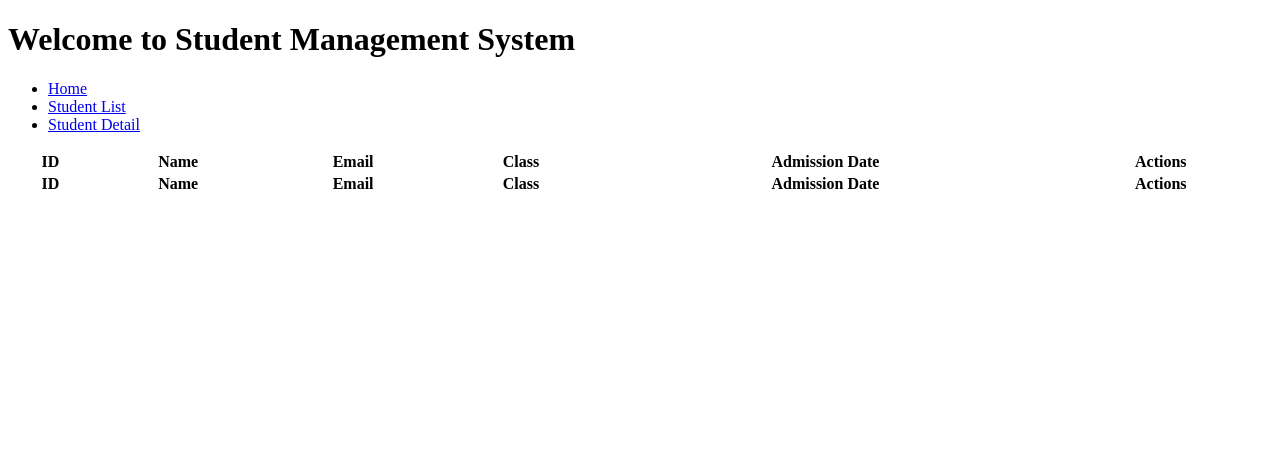
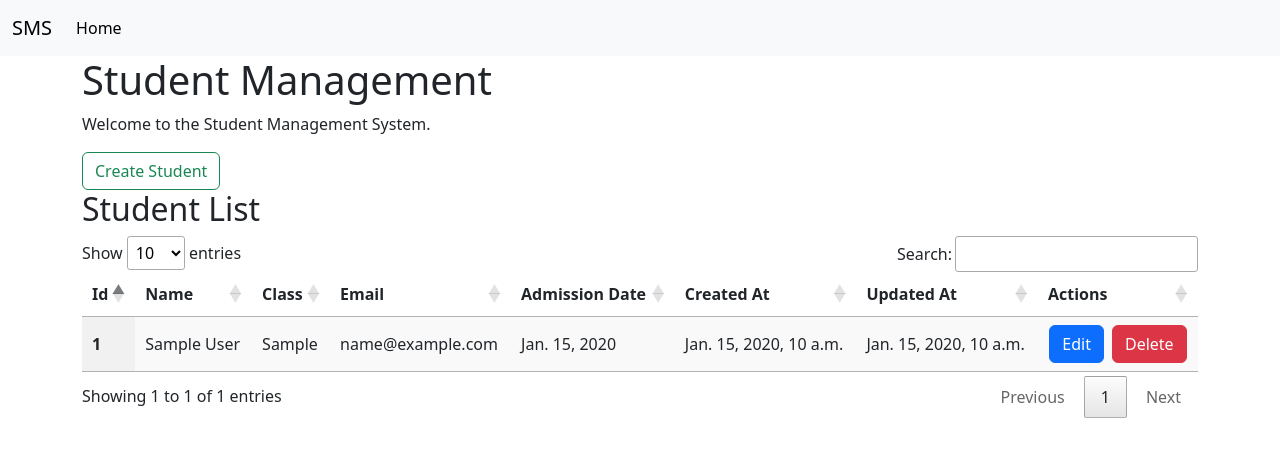
Before and after one commit to sahil1330/student-app, a Django app: page / in a window 1280 px wide. Shown: the top 457 px of the page. Run offline with Django 5.2, Linux system fonts and the light colour scheme; tables that the repository leaves empty hold one stand-in row (values such as "Sample post"); lists and menus that the app fills with data are empty; some libraries are stand-ins or nearby versions.

Commit message:
Add student management features including CRUD operations and status tracking

```diff
--- a/student_management/student/models.py
+++ b/student_management/student/models.py
@@ -11,7 +11,7 @@ class Student(models.Model):
     student_admission_date = models.DateField()
     created_at = models.DateTimeField(default=timezone.now)
     updated_at = models.DateTimeField(auto_now=True)
-
+    status = models.CharField(max_length=10, default='present')
     def __str__(self):
         return self.student_name
 
--- /dev/null
+++ b/student_management/student/templates/delete_student.html
@@ -0,0 +1,5 @@
+{% extends "layout.html" %}
+
+{% block content %}
+
+{% endblock %}
--- a/student_management/student/templates/index.html
+++ b/student_management/student/templates/index.html
@@ -1,76 +1,64 @@
-<!DOCTYPE html>
-<html lang="en">
+{% extends "layout.html" %}
 
-<head>
-    <meta charset="UTF-8">
-    <meta name="viewport" content="width=device-width, initial-scale=1.0">
-    <title>Student Management</title>
-    <link href="https://cdn.datatables.net/v/dt/dt-2.3.0/datatables.min.css" rel="stylesheet"
-        integrity="sha384-b6zpX2e8uzvhWek1oBTKdifu88SXYijvZlp44itAjiEbD8ic6XRiVFQ9F6u4gspj" crossorigin="anonymous">
 
-    <script src="https://cdn.datatables.net/v/dt/dt-2.3.0/datatables.min.js"
-        integrity="sha384-AFcRPcI5tCh/IuCki8nD5IrM9bWey0NmCM+Gyq+zHDmYZq9QlZ418kOdfglyNTWt"
-        crossorigin="anonymous"></script>
+{% block content %}
 
-    <script>
-        document.addEventListener('DOMContentLoaded', function () {
-            $('#student-table').DataTable({
-                paging: true,
-                searching: true,
-                ordering: true,
-                columnDefs: [
-                    { orderable: false, targets: 5 } // Disable ordering for the "Actions" column
-                ]
-            });
-        });
-    </script>
-</head>
+<h1>Student Management</h1>
+<p>Welcome to the Student Management System.</p>
+    <a href="{% url 'create_student' %}"><button type="button" class="btn btn-outline-success">Create Student</button></a>
 
-<body>
-    <h1>Welcome to Student Management System</h1>
-    <ul>
-        <li><a href="{% url 'index' %}">Home</a></li>
-        <li><a href="{% url 'student_list' %}">Student List</a></li>
-        <li><a href="{% url 'student_detail' student_id=1 %}">Student Detail</a></li>
-    </ul>
 
-    <div class="student-info">
-        <table id="student-table" class="table table-striped table-bordered" style="width:100%">
+{% if students %}
+<h2>Student List</h2>
+<table class="display" style="width: 100%;" id="myTable">
     <thead>
         <tr>
-                    <th>ID</th>
-                    <th>Name</th>
-                    <th>Email</th>
-                    <th>Class</th>
-                    <th>Admission Date</th>
-                    <th>Actions</th>
+            <th scope="col">Id</th>
+            <th scope="col">Name</th>
+            <th scope="col">Class</th>
+            <th scope="col">Email</th>
+            <th scope="col">Admission Date</th>
+            <th scope="col">Created At</th>
+            <th scope="col">Updated At</th>
+            <th scope="col">Actions</th>
         </tr>
     </thead>
     <tbody>
         {% for student in students %}
-                <tr>
-                    <td>{{ student.student_id }}</td>
-                    <td>{{ student.student_name }}</td>
-                    <td>{{ student.student_email }}</td>
-                    <td>{{ student.student_class }}</td>
-                    <td>{{ student.student_admission_date }}</td>
-                    <td><a href="">View</a></td>
+        {% if student.status != "deleted" %}
+        <th scope="row">{{student.student_id}}</th>
+        <td>{{student.student_name}}</td>
+        <td>{{student.student_class}}</td>
+        <td>{{student.student_email}}</td>
+        <td>{{student.student_admission_date}}</td>
+        <td>{{student.created_at}}</td>
+        <td>{{student.updated_at}}</td>
+        <td class="d-flex justify-content-center space gap-2">
+            <a href="{% url 'update_student' student.student_id %}"><button type="button" class="btn btn-primary">
+                    Edit
+                </button></a>
+            <form action="{% url 'delete_student' student.student_id %}" method="post">
+                {% csrf_token %}
+                <button type="button"
+                    onclick="confirm('Are you sure you want to delete this student?') ? this.form.submit() : null;"
+                    class="btn btn-danger">Delete</button>
+            </form>
+        </td>
         </tr>
+        {% endif %}
+
         {% endfor %}
     </tbody>
-            <tfoot>
-                <tr>
-                    <th>ID</th>
-                    <th>Name</th>
-                    <th>Email</th>
-                    <th>Class</th>
-                    <th>Admission Date</th>
-                    <th>Actions</th>
-                </tr>
-            </tfoot>
+</table>
+{% else %}
+<p>No students found.</p>
+{% endif %}
 
-        </table>
-    </div>
-</body>
+{% if error_message %}
+<p style="color: red;">{{ error_message }}</p>
+{% endif %}
 
-</html>
+{% if success_message %}
+<p style="color: green;">{{ success_message }}</p>
+{% endif %}
+{% endblock %}
--- a/student_management/student/urls.py
+++ b/student_management/student/urls.py
@@ -2,7 +2,9 @@ from django.urls import path
 from . import views
 
 urlpatterns = [
-    path('', views.index, name='index'),
-    path('students/', views.student_list, name='student_list'),
+    path('', views.student_list, name='student_list'),
     path('students/<int:student_id>/', views.student_detail, name='student_detail'),
+    path('students/create/', views.create_student, name='create_student'),
+    path('students/update/<int:student_id>/', views.update_student, name='update_student'),
+    path('students/delete/<int:student_id>/', views.delete_student, name='delete_student'),
 ]
--- a/student_management/student/views.py
+++ b/student_management/student/views.py
@@ -1,8 +1,10 @@
-from django.shortcuts import render
+from django.shortcuts import render, get_object_or_404, redirect
+from django.contrib import messages
 from .models import Student
+
 # Create your views here.
-def index(request):
-    return render(request, 'index.html')
+# def index(request):
+#     return render(request, 'index.html')
 
 def student_list(request):
     students = Student.objects.all().order_by('-created_at')
@@ -10,3 +12,49 @@ def student_list(request):
 
 def student_detail(request, student_id):
     return render(request, 'student_detail.html', {'student': Student.objects.get(student_id=student_id)})
+
+def create_student(request):
+    if request.method == 'POST':
+        student_name = request.POST.get('student_name')
+        student_class = request.POST.get('student_class')
+        student_email = request.POST.get('student_email')
+        student_admission_date = request.POST.get('student_admission_date')
+        # Check if student with this email already exists
+        if Student.objects.filter(student_email=student_email).exists():
+            messages.error(request, f"Student with email {student_email} already exists!")
+            return render(request, 'create_student.html', {'error_message': 'Email already exists'})
+        student = Student(
+            student_name=student_name,
+            student_class=student_class,
+            student_email=student_email,
+            student_admission_date=student_admission_date
+        )
+        student.save()
+        return render(request, 'index.html', {'students': Student.objects.all().order_by('-created_at')})
+    return render(request, 'create_student.html')
+
+def update_student(request, student_id):
+    student = get_object_or_404(Student, student_id=student_id)
+    if request.method == 'POST':
+        student.student_name = request.POST.get('student_name')
+        student.student_class = request.POST.get('student_class')
+        student.student_email = request.POST.get('student_email')
+        student.student_admission_date = request.POST.get('student_admission_date')
+        # Check if student with this email already exists
+        if Student.objects.exclude(student_id=student_id).filter(student_email=student.student_email).exists():
+            messages.error(request, f"Student with email {student.student_email} already exists!")
+            return render(request, 'update_student.html', {'student': student, 'error_message': 'Email already exists'})
+        student.status = "updated"
+        student.save()
+        messages.success(request, f"Student {student.student_name} updated successfully!")
+        return redirect('student_list')
+    return render(request, 'update_student.html', {'student': student})
+
+def delete_student(request, student_id):
+    student = get_object_or_404(Student, student_id=student_id)
+    if request.method == 'POST':
+        student.status = "deleted"
+        student.save()
+        messages.success(request, f"Student {student.student_name} deleted successfully!")
+        return redirect('student_list')
+    return render(request, 'delete_student.html', {'student': student})
--- a/student_management/student_management/views.py
+++ b/student_management/student_management/views.py
@@ -1,2 +1 @@
 from django.http import HttpResponse
-from django.shortcuts import render
--- a/student_management/templates/layout.html
+++ b/student_management/templates/layout.html
@@ -10,6 +10,10 @@
     <script src="https://cdn.jsdelivr.net/npm/bootstrap@5.3.5/dist/js/bootstrap.bundle.min.js"
         integrity="sha384-k6d4wzSIapyDyv1kpU366/PK5hCdSbCRGRCMv+eplOQJWyd1fbcAu9OCUj5zNLiq"
         crossorigin="anonymous"></script>
+    <link rel="stylesheet" href="https://cdn.datatables.net/2.3.0/css/dataTables.dataTables.css">
+    <script src="https://code.jquery.com/jquery-3.7.1.js"></script>
+    <script src="https://cdn.datatables.net/2.3.0/js/dataTables.js"></script>
+    <!-- <script src="https://code.jquery.com/jquery-3.7.1.js"></script> -->
 </head>
 
 <body>
@@ -24,36 +28,20 @@
             <div class="collapse navbar-collapse" id="navbarSupportedContent">
                 <ul class="navbar-nav me-auto mb-2 mb-lg-0">
                     <li class="nav-item">
-                        <a class="nav-link active" aria-current="page" href="#">Home</a>
-                    </li>
-                    <li class="nav-item">
-                        <a class="nav-link" href="#">Link</a>
-                    </li>
-                    <li class="nav-item dropdown">
-                        <a class="nav-link dropdown-toggle" href="#" role="button" data-bs-toggle="dropdown"
-                            aria-expanded="false">
-                            Dropdown
-                        </a>
-                        <ul class="dropdown-menu">
-                            <li><a class="dropdown-item" href="#">Action</a></li>
-                            <li><a class="dropdown-item" href="#">Another action</a></li>
-                            <li>
-                                <hr class="dropdown-divider">
-                            </li>
-                            <li><a class="dropdown-item" href="#">Something else here</a></li>
-                        </ul>
-                    </li>
-                    <li class="nav-item">
-                        <a class="nav-link disabled" aria-disabled="true">Disabled</a>
+                        <a class="nav-link active" aria-current="page" href="/">Home</a>
                     </li>
                 </ul>
-                <form class="d-flex" role="search">
-                    <input class="form-control me-2" type="search" placeholder="Search" aria-label="Search">
-                    <button class="btn btn-outline-success" type="submit">Search</button>
-                </form>
             </div>
         </div>
     </nav>
+
+    <div class="container">
+        {% block content %}
+        {% endblock %}
+    </div>
+    <script>
+        new DataTable('#myTable');
+    </script>
 </body>
 
 </html>
```
Also changed, not shown: student_management/student/templates/create_student.html (added, +39 -0 lines), student_management/student/templates/update_student.html (added, +40 -0 lines), student_management/student/migrations/0002_student_status.py (added), student_management/student/templates/student_list.html (deleted). Lines whose indentation alone changed are shown as unchanged.
